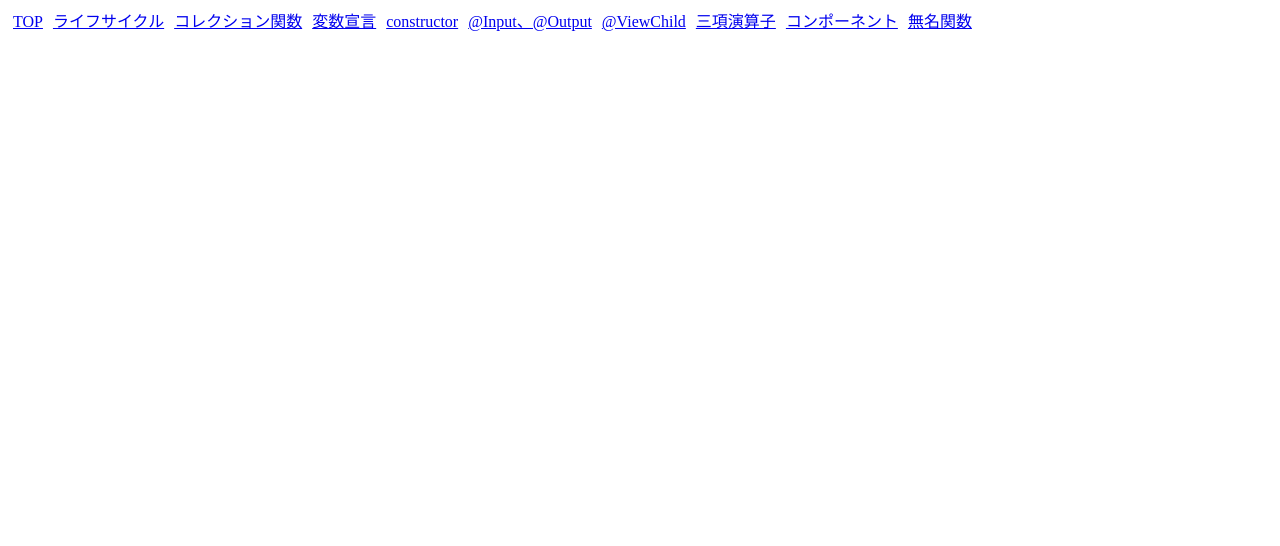
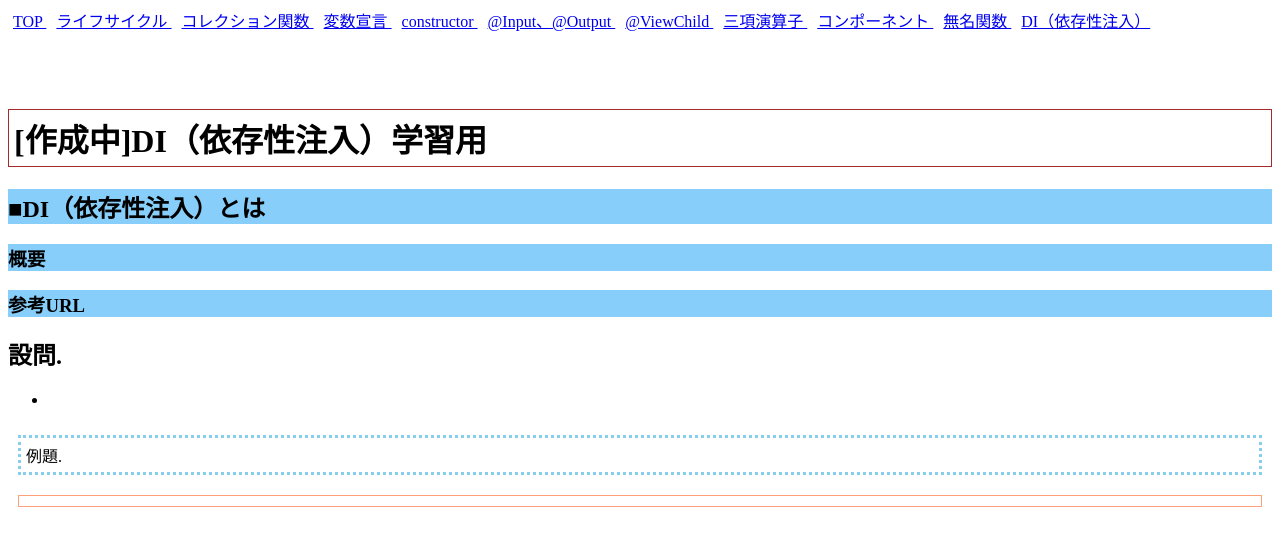
Before and after one commit to be-org-kamito/angular-larning, an Angular app: page /dependencyInjection in a window 1280 px wide. Before the commit this address led to /. Shown: the top 546 px of the page. Built offline with nearby package versions, Linux system fonts and the light colour scheme.

Commit message:
DIページ追加、ヘッダーメニューリファクタリング

```diff
--- a/src/app/app.component.html
+++ b/src/app/app.component.html
@@ -1,15 +1,10 @@
-<nav class="header-nav">
-  <a routerLink="/">TOP</a>
-  <a routerLink="/lifecycle">ライフサイクル</a>
-  <a routerLink="/collections">コレクション関数</a>
-  <a routerLink="/declaration">変数宣言</a>
-  <a routerLink="/constructorPage">constructor</a>
-  <a routerLink="/inOutDecorator">@Input、@Output</a>
-  <a routerLink="/vChildDecorator">@ViewChild</a>
-  <a routerLink="/ternaryOperator">三項演算子</a>
-  <a routerLink="/larningComponent">コンポーネント</a>
-  <a routerLink="/funcExpression">無名関数</a>
-</nav>
-<div class="main-contents">
-  <router-outlet></router-outlet>
+<div class="container">
+  <nav class="header-nav">
+    <a *ngFor="let item of links" routerLink="{{ item.link }}">
+      {{ item.label }}
+    </a>
+  </nav>
+  <div class="main-contents">
+    <router-outlet></router-outlet>
+  </div>
 </div>
--- a/src/app/app.component.ts
+++ b/src/app/app.component.ts
@@ -3,8 +3,29 @@ import { Component, VERSION } from '@angular/core';
 @Component({
   selector: 'my-app',
   templateUrl: './app.component.html',
-  styleUrls: [ './app.component.css' ]
+  styleUrls: ['./app.component.css'],
 })
-export class AppComponent  {
+export class AppComponent {
   name = 'Angular ' + VERSION.major;
+  links: any[];
+
+  constructor() {
+    this.setLinks();
+  }
+
+  private setLinks(): void {
+    this.links = [
+      { link: '/', label: 'TOP' },
+      { link: '/lifecycle', label: 'ライフサイクル' },
+      { link: '/collections', label: 'コレクション関数' },
+      { link: '/declaration', label: '変数宣言' },
+      { link: '/constructorPage', label: 'constructor' },
+      { link: '/inOutDecorator', label: '@Input、@Output' },
+      { link: '/vChildDecorator', label: '@ViewChild' },
+      { link: '/ternaryOperator', label: '三項演算子' },
+      { link: '/larningComponent', label: 'コンポーネント' },
+      { link: '/funcExpression', label: '無名関数' },
+      { link: '/dependencyInjection', label: 'DI（依存性注入）' },
+    ];
+  }
 }
--- a/src/app/app.module.ts
+++ b/src/app/app.module.ts
@@ -16,6 +16,7 @@ import { VChildDecoratorChildComponent } from './learning/vChildDecorator/vChild
 import { TernaryOperatorComponent } from './learning/ternaryOperator/ternaryOperator.component';
 import { LarningComponentComponent } from './learning/larningComponent/larningComponent.component';
 import { FuncExpressionComponent } from './learning/funcExpression/funcExpression.component';
+import { DependencyInjectionComponent } from './learning/dependencyInjection/dependencyInjection.component';
 
 const routes: Routes = [
   // 更新
@@ -29,6 +30,7 @@ const routes: Routes = [
   { path: 'ternaryOperator', component: TernaryOperatorComponent },
   { path: 'larningComponent', component: LarningComponentComponent },
   { path: 'funcExpression', component: FuncExpressionComponent },
+  { path: 'dependencyInjection', component: DependencyInjectionComponent },
 ];
 
 @NgModule({
@@ -47,6 +49,7 @@ const routes: Routes = [
     TernaryOperatorComponent,
     LarningComponentComponent,
     FuncExpressionComponent,
+    DependencyInjectionComponent,
   ],
   bootstrap: [AppComponent],
   exports: [RouterModule],
--- /dev/null
+++ b/src/app/learning/dependencyInjection/dependencyInjection.component.html
@@ -0,0 +1,22 @@
+<div>
+  <h1 class="question-header">[作成中]DI（依存性注入）学習用</h1>
+  <div class="explanation-block">
+    <h2>■DI（依存性注入）とは</h2>
+    <p></p>
+    <h3>概要</h3>
+    <h3>参考URL</h3>
+    <div>
+      <a href="" target="_blank"></a>
+    </div>
+  </div>
+  <h2>設問.</h2>
+  <div>
+    <ul>
+      <li></li>
+    </ul>
+  </div>
+  <div class="question-grid">
+    <div class="question-headline">例題.</div>
+    <div class="answer-block"></div>
+  </div>
+</div>
--- /dev/null
+++ b/src/app/learning/dependencyInjection/dependencyInjection.component.ts
@@ -0,0 +1,8 @@
+import { Component } from '@angular/core';
+
+@Component({
+  selector: '',
+  templateUrl: './dependencyInjection.component.html',
+  styles: [],
+})
+export class DependencyInjectionComponent {}
--- a/src/app/learning/funcExpression/funcExpression.component.html
+++ b/src/app/learning/funcExpression/funcExpression.component.html
@@ -26,18 +26,13 @@
     </div>
   </div>
   <h2>設問.</h2>
-  <div>
-    <ul>
-      <li></li>
-    </ul>
-  </div>
   <div class="question-grid">
     <div class="question-headline">
       <p>
         例題.
         無名関数を利用して、定義済みの変数exampleに任意の文字列を代入してください。
       </p>
-      <p>※exampleFunc()を実行しています。</p>
+      <p>※exampleFunc()を実装しています。</p>
     </div>
     <div class="answer-block">
       {{ example }}
--- a/src/styles.scss
+++ b/src/styles.scss
@@ -1,4 +1,8 @@
 /* Add application styles & imports to this file! */
+.container {
+  height: 100%;
+}
+
 .header-nav {
   height: 10vh;
   a {
```
